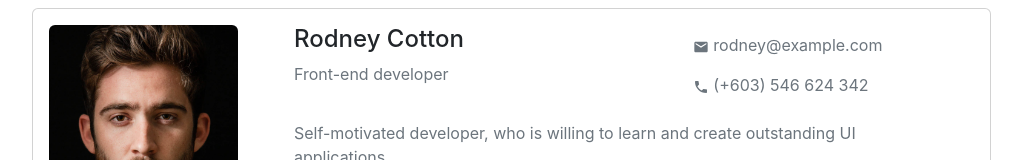
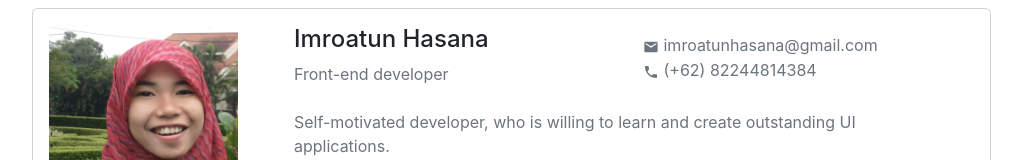
Before and after one commit to hasanaimroatun/wpu-portofolioChallenge, a React (Create React App) app: page / in a window 1280 px wide. Shown: the top 160 px of the page, without its empty margins (85-1115 px from the left). Built offline with nearby package versions, Linux system fonts and the light colour scheme.

Commit message:
mengubah foto, email, dan telp

```diff
--- a/src/components/Biodata.js
+++ b/src/components/Biodata.js
@@ -1,5 +1,5 @@
 import React from 'react'
-import img1 from './pic/profilePhoto.png'
+import img1 from './pic/profile2.png'
 import {MdPhone, MdMail} from 'react-icons/md'
 
 function Biodata() {
@@ -7,28 +7,31 @@ function Biodata() {
     <div
         class="card">
         <div class="row">
-            <div class="col-md-3 col-sm-4">
+            <div class="col-md-3 col-sm-12">
                 <div class="card-body">
                     <img src={img1} class="img-fluid rounded" alt="profile"/>
                 </div>
             </div>
-            <div class="col-md-8 col-sm-7">
+            <div class="col-md-8 col-sm-12">
             <div class="card-body">
                 <div class="row g-0">
-                    <div class="col-md-8 col-sm-12">
+                    <div class="col-md-7 col-sm-6">
                         <h4 class="card-title" >
-                            Rodney Cotton
+                            Imroatun Hasana
                         </h4>
                         <p class="card-text text-muted">
                             Front-end developer
                         </p>
                     </div>
-                    <div class="col-md-4 col-sm-12 mt-2">
+                    <div class="col-md-5 col-sm-7 mt-2">
                         <p class="card-text text-muted">
-                            <MdMail /> rodney@example.com
+                            <MdMail /> imroatunhasana@gmail.com
                         </p>
-                        <p class="card-text text-muted">
-                            <MdPhone /> (+603) 546 624 342
+                        <p
+                            class="card-text text-muted"
+                            style={{position: "relative", marginTop: "-15px"}}
+                        >
+                            <MdPhone /> (+62) 82244814384
                         </p>
                     </div>
                 </div>
```
